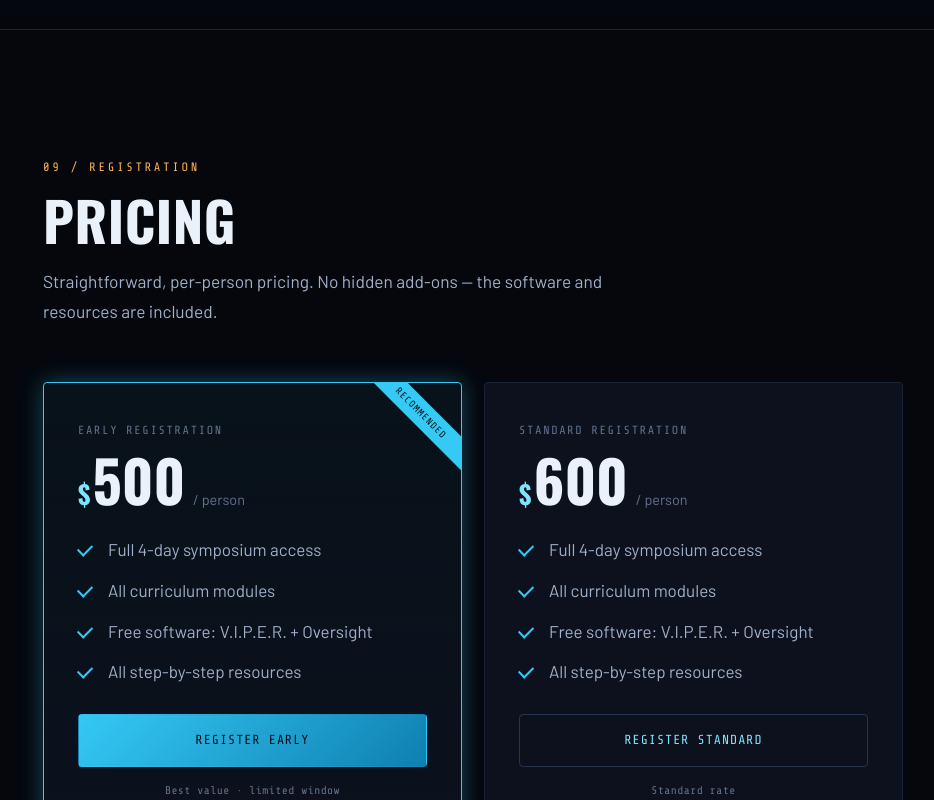
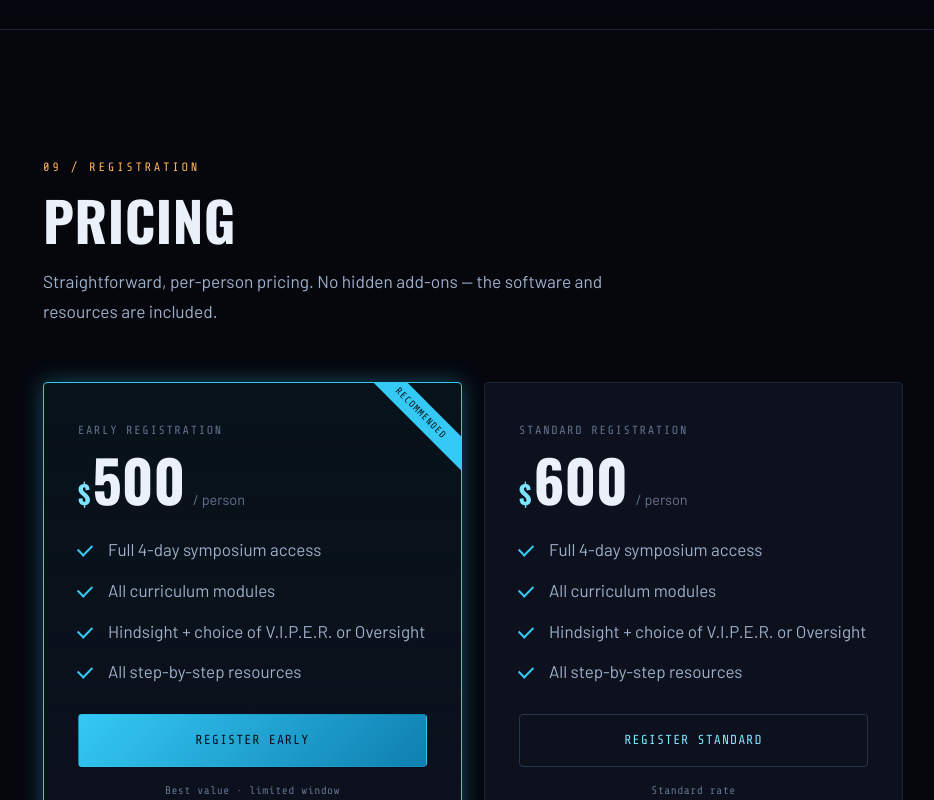
Before and after one commit to exhonorated999/soms-symposium, a plain HTML site: page index.html in a window 1280 px wide. Shown: the part 11200-12000 px from the top of the page, without its empty margins (45-979 px from the left). Drawn offline with nearby package versions, Linux system fonts and the light colour scheme.

Commit message:
Fix pricing cards to match licensing model

```diff
--- a/index.html
+++ b/index.html
@@ -788,7 +788,7 @@
           <ul class="clist">
             <li>Full 4-day symposium access</li>
             <li>All curriculum modules</li>
-            <li>Free software: V.I.P.E.R. + Oversight</li>
+            <li>Hindsight + choice of V.I.P.E.R. or Oversight</li>
             <li>All step-by-step resources</li>
           </ul>
           <a href="#register" class="btn btn--primary btn--full">Register Early</a>
@@ -801,7 +801,7 @@
           <ul class="clist">
             <li>Full 4-day symposium access</li>
             <li>All curriculum modules</li>
-            <li>Free software: V.I.P.E.R. + Oversight</li>
+            <li>Hindsight + choice of V.I.P.E.R. or Oversight</li>
             <li>All step-by-step resources</li>
           </ul>
           <a href="#register" class="btn btn--ghost btn--full">Register Standard</a>
```
